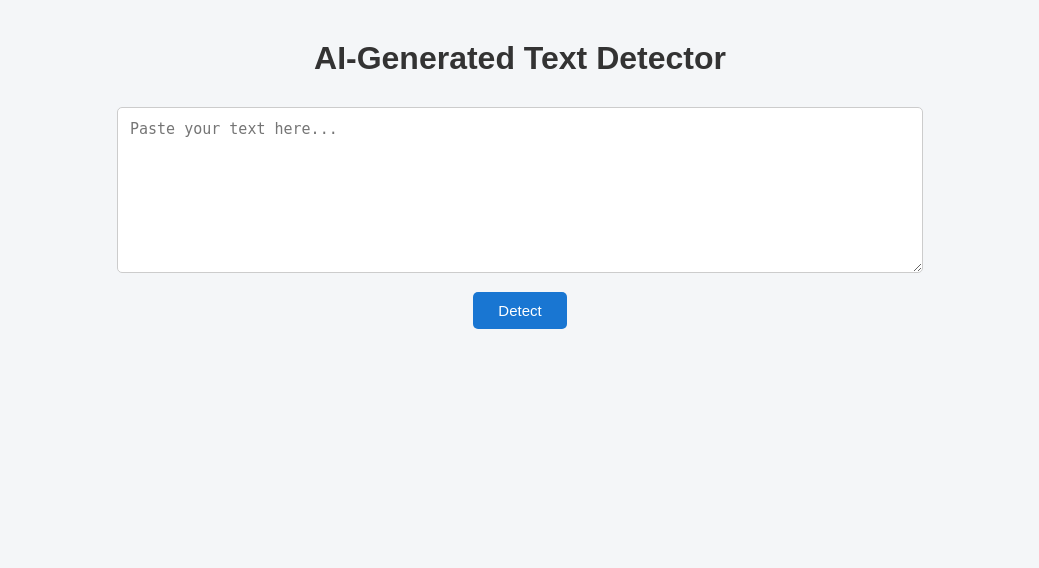
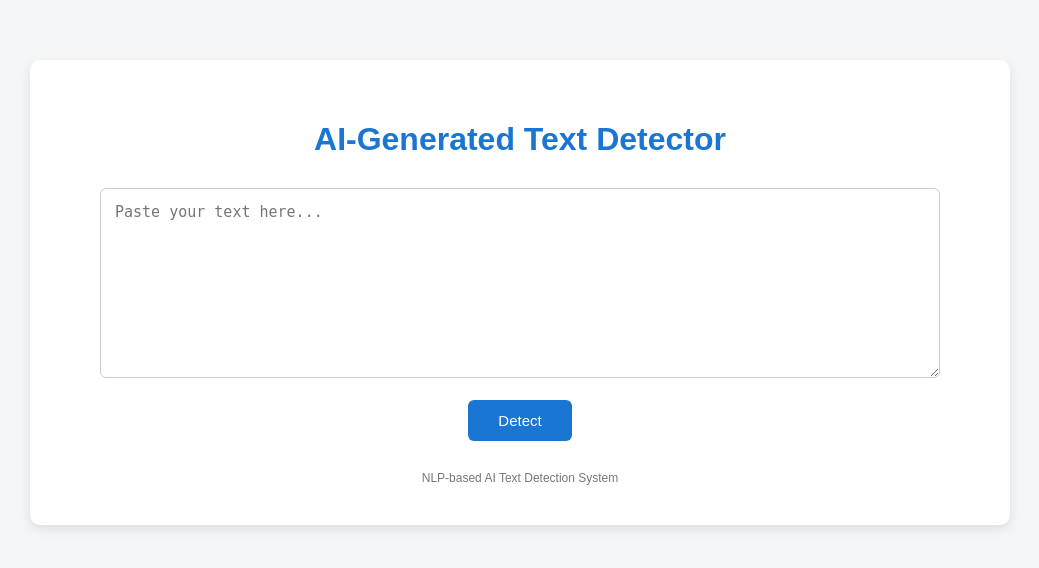
Before and after one commit to fffakhriah/nlp, a Flask app: page / in a window 1280 px wide. Shown: the top 568 px of the page, without its empty margins (120-1159 px from the left). Run offline with Flask 3, Linux system fonts and the light colour scheme; parts of the project's set-up code (start-up, migrations or seed data) failed here and were passed over.

Commit message:
Update index.html

```diff
--- a/templates/index.html
+++ b/templates/index.html
@@ -8,13 +8,24 @@
         body {
             font-family: Arial, sans-serif;
             background-color: #f4f6f8;
-            margin: 40px;
+            margin: 0;
+            padding: 0;
             color: #333;
+        }
+
+        .container {
+            max-width: 900px;
+            margin: 60px auto;
+            background: #ffffff;
+            padding: 40px;
+            border-radius: 10px;
+            box-shadow: 0 4px 12px rgba(0,0,0,0.1);
         }
 
         h1 {
             text-align: center;
             margin-bottom: 30px;
+            color: #1976D2;
         }
 
         form {
@@ -22,19 +33,20 @@
         }
 
         textarea {
-            width: 65%;
-            height: 140px;
-            padding: 12px;
+            width: 90%;
+            height: 160px;
+            padding: 14px;
             font-size: 15px;
-            border-radius: 5px;
+            border-radius: 6px;
             border: 1px solid #ccc;
+            resize: vertical;
         }
 
         button {
-            margin-top: 15px;
-            padding: 10px 25px;
+            margin-top: 18px;
+            padding: 12px 30px;
             font-size: 15px;
-            border-radius: 5px;
+            border-radius: 6px;
             border: none;
             background-color: #1976D2;
             color: white;
@@ -46,55 +58,67 @@
         }
 
         .result {
-            width: 65%;
-            margin: 40px auto;
+            margin-top: 40px;
             text-align: center;
         }
 
         .prediction {
-            font-size: 18px;
+            font-size: 20px;
             font-weight: bold;
-            margin-bottom: 15px;
+            margin-bottom: 12px;
         }
 
         .confidence {
             font-size: 14px;
             color: #d32f2f;
-            margin-bottom: 10px;
+            margin-bottom: 15px;
         }
 
         .bar-container {
             display: flex;
-            height: 28px;
+            height: 30px;
             background-color: #ddd;
-            border-radius: 5px;
+            border-radius: 6px;
             overflow: hidden;
+            margin-top: 15px;
         }
 
         .bar-human {
             background-color: #2196F3;
             color: white;
             text-align: left;
-            padding-left: 6px;
-            line-height: 28px;
+            padding-left: 8px;
+            line-height: 30px;
+            font-size: 14px;
         }
 
         .bar-ai {
             background-color: #4CAF50;
             color: white;
             text-align: right;
-            padding-right: 6px;
-            line-height: 28px;
+            padding-right: 8px;
+            line-height: 30px;
+            font-size: 14px;
+        }
+
+        .footer-note {
+            text-align: center;
+            font-size: 12px;
+            color: #777;
+            margin-top: 30px;
         }
     </style>
 </head>
 
 <body>
 
+<div class="container">
+
     <h1>AI-Generated Text Detector</h1>
 
     <form method="POST">
-    <textarea name="text" placeholder="Paste your text here..."></textarea><br>
+        <!-- 🔴 INPUT TEXT KEKAL DI SINI -->
+        <textarea name="text" placeholder="Paste your text here...">{{ input_text }}</textarea><br>
         <button type="submit">Detect</button>
     </form>
 
@@ -117,5 +141,11 @@
     </div>
     {% endif %}
 
+    <div class="footer-note">
+        NLP-based AI Text Detection System
+    </div>
+
+</div>
+
 </body>
 </html>
```
Lines whose indentation alone changed are shown as unchanged.
